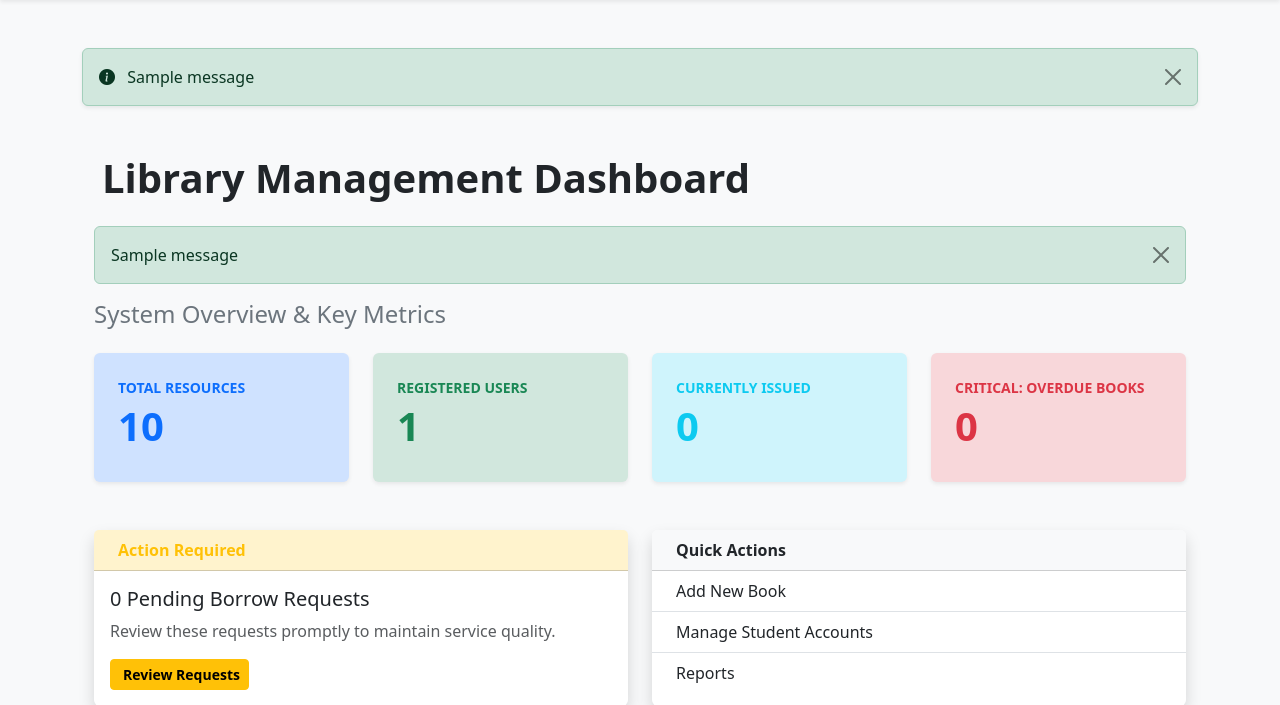
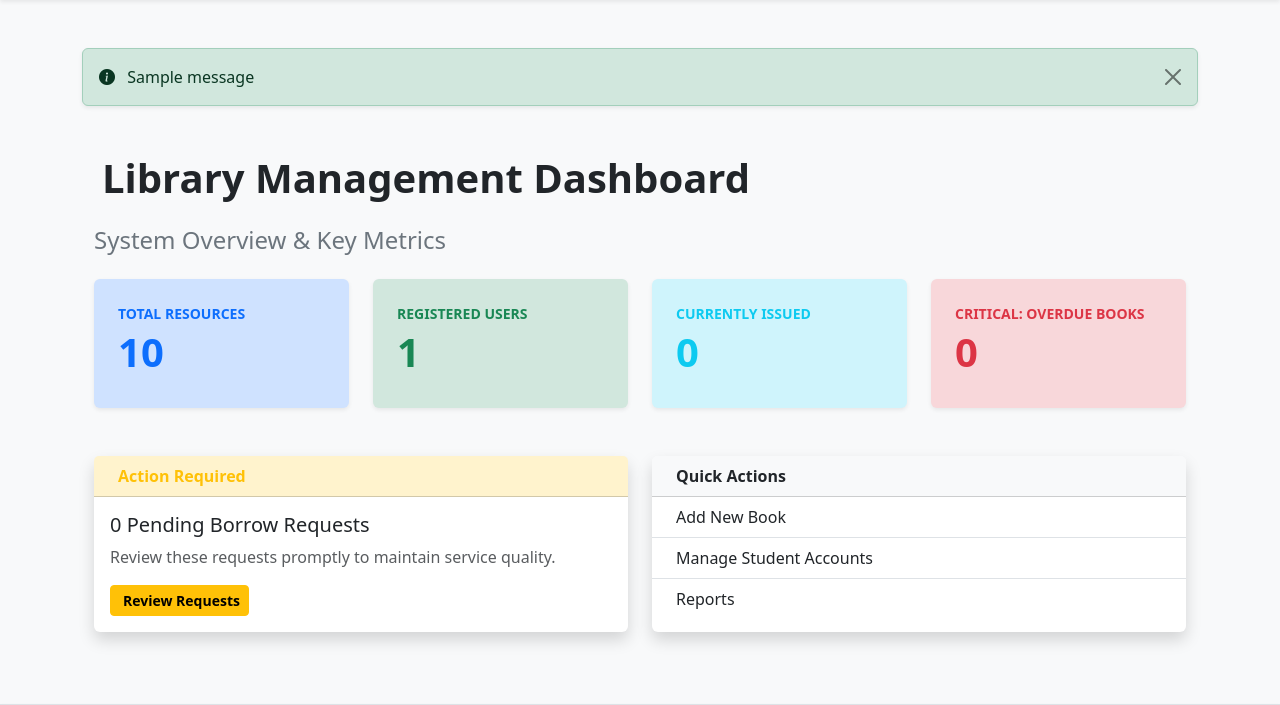
Before and after one commit to exploremaruf/Plexus-Web, a Django app: page /dashboard/ in a window 1280 px wide. Shown: the part 56-761 px from the top of the page. Run offline with Django 5.2, Linux system fonts and the light colour scheme; a user stored in the database is signed in; tables that the repository leaves empty hold one stand-in row (values such as "Sample post"); one stand-in notice (Sample message) is shown.

Commit message:
Update dashboard template, book form, settings, and dependencies

```diff
--- a/library/templates/library/book_form.html
+++ b/library/templates/library/book_form.html
@@ -15,6 +15,8 @@
 
                 <form method="POST"
       action="{% if form.instance.pk %}{% url 'edit_book' form.instance.pk %}{% else %}{% url 'add_book' %}{% endif %}">
+
+       {% csrf_token %}
 
                     {% for field in form %}
                         <div class="mb-3">
--- a/library/templates/library/dashboard.html
+++ b/library/templates/library/dashboard.html
@@ -7,17 +7,28 @@
         <i class="fas fa-chart-line text-primary me-2"></i> Library Management Dashboard
     </h1>
 
+    {# SweetAlert2 Toast Notifications for messages #}
+    {% if messages %}
+    <script>
+        document.addEventListener('DOMContentLoaded', () => {
             {% for message in messages %}
-    <div class="alert alert-{{ message.tags }} alert-dismissible fade show" role="alert">
-        {{ message }}
-        <button type="button" class="btn-close" data-bs-dismiss="alert" aria-label="Close"></button>
-    </div>
+            Swal.fire({
+                toast: true,
+                position: 'top-end',
+                icon: '{{ message.tags }}',
+                title: '{{ message|escapejs }}',
+                showConfirmButton: false,
+                timer: 3000,
+                timerProgressBar: true
+            });
             {% endfor %}
+        });
+    </script>
+    {% endif %}
 
     {% if is_admin %}
         <h2 class="h4 mb-4 text-secondary">System Overview & Key Metrics</h2>
         <div class="row g-4">
-
             <div class="col-xl-3 col-md-6">
                 <div class="card border-0 shadow-sm overflow-hidden h-100 bg-primary-subtle text-primary">
                     <div class="card-body p-4 d-flex align-items-center justify-content-between">
@@ -29,7 +40,6 @@
                     </div>
                 </div>
             </div>
-
             <div class="col-xl-3 col-md-6">
                 <div class="card border-0 shadow-sm overflow-hidden h-100 bg-success-subtle text-success">
                     <div class="card-body p-4 d-flex align-items-center justify-content-between">
@@ -41,7 +51,6 @@
                     </div>
                 </div>
             </div>
-
             <div class="col-xl-3 col-md-6">
                 <div class="card border-0 shadow-sm overflow-hidden h-100 bg-info-subtle text-info">
                     <div class="card-body p-4 d-flex align-items-center justify-content-between">
@@ -53,7 +62,6 @@
                     </div>
                 </div>
             </div>
-
             <div class="col-xl-3 col-md-6">
                 <div class="card border-0 shadow-sm overflow-hidden h-100 bg-danger-subtle text-danger">
                     <div class="card-body p-4 d-flex align-items-center justify-content-between">
@@ -91,7 +99,7 @@
                     <div class="list-group list-group-flush">
                         <a href="{% url 'add_book' %}" class="list-group-item list-group-item-action"><i class="fas fa-plus-circle me-2 text-success"></i> Add New Book</a>
                         <a href="/admin/library/student/" class="list-group-item list-group-item-action"><i class="fas fa-users-cog me-2 text-info"></i> Manage Student Accounts</a>
-                    <a href="{% url 'report_generation' %}" class="list-group-item list-group-item-action"><i class="fas fa-file-alt me-2 text-secondary"></i>Reports</a>
+                        <a href="{% url 'report_generation' %}" class="list-group-item list-group-item-action"><i class="fas fa-file-alt me-2 text-secondary"></i> Reports</a>
                     </div>
                 </div>
             </div>
@@ -169,7 +177,6 @@
                         <tr class="
                             {% if fine > 0 %}table-danger{% endif %}
                             {% if fine == 0 and days_left <= 3 and days_left >= 0 %}table-warning{% endif %}">
-
                             <td class="fw-semibold">{{ issue.book.title }}</td>
                             <td>{{ issue.issue_date|date:"M d, Y" }}</td>
                             <td class="{% if fine > 0 %}text-danger fw-bold{% endif %}">{{ issue.due_date|date:"M d, Y" }}</td>
@@ -202,7 +209,7 @@
             {% endif %}
         {% else %}
         <div class="alert alert-danger shadow-sm" role="alert">
-                <i class="fas fa-user-times me-2"></i> **Error:** Student profile not found or linked. Please contact the library administrator immediately.
+            <i class="fas fa-user-times me-2"></i> <strong>Error:</strong> Student profile not found or linked. Please contact the library administrator immediately.
         </div>
         {% endif %}
     {% endif %}
--- a/library_project/settings.py
+++ b/library_project/settings.py
@@ -8,6 +8,8 @@ env = environ.Env(
 )
 
 BASE_DIR = Path(__file__).resolve().parent.parent
+
+environ.Env.read_env(os.path.join(BASE_DIR, '.env'))
 
 # Security
 # Load SECRET_KEY from environment variable
```
Also changed, not shown: 1 other file. Lines whose indentation alone changed are shown as unchanged.
